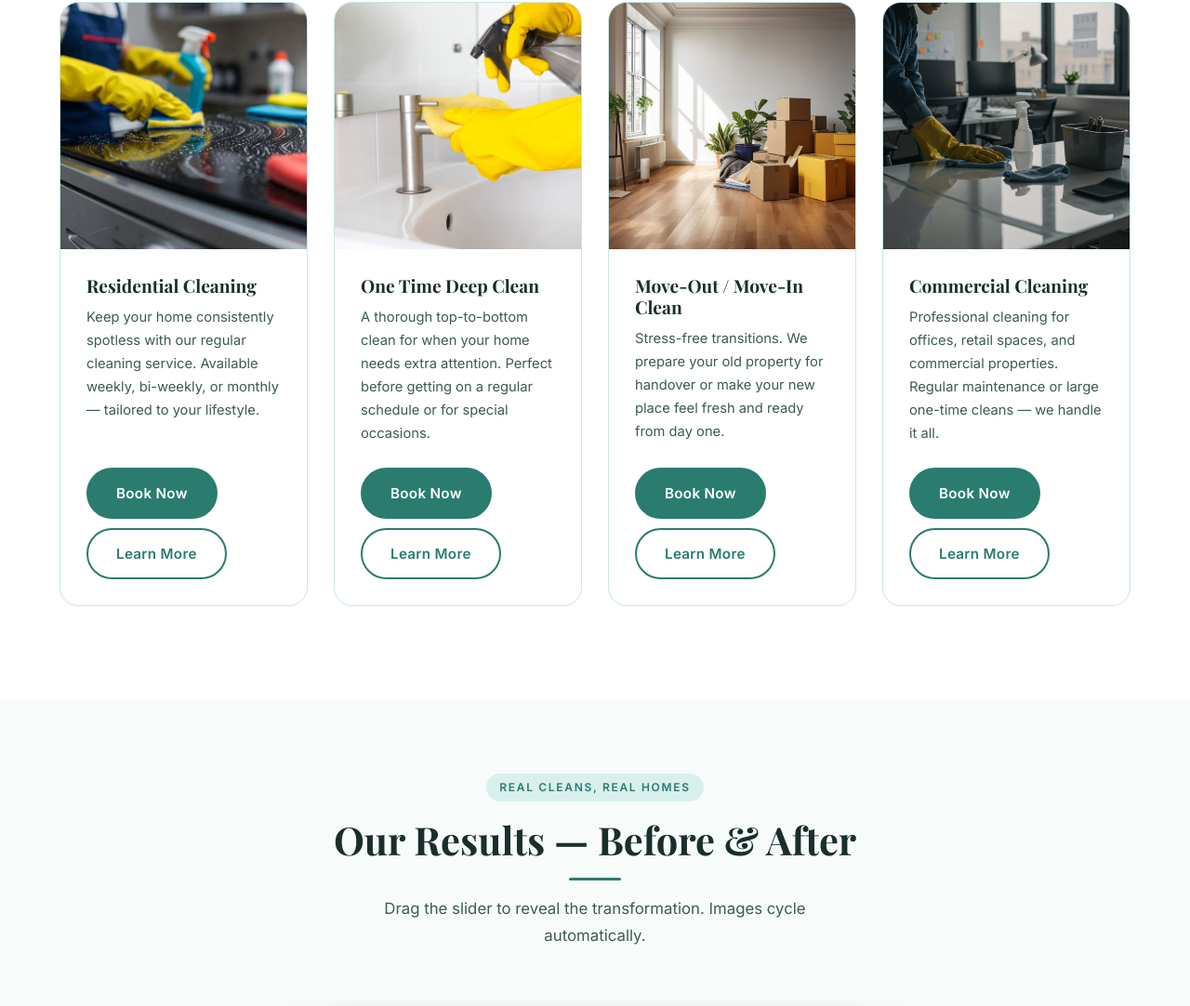
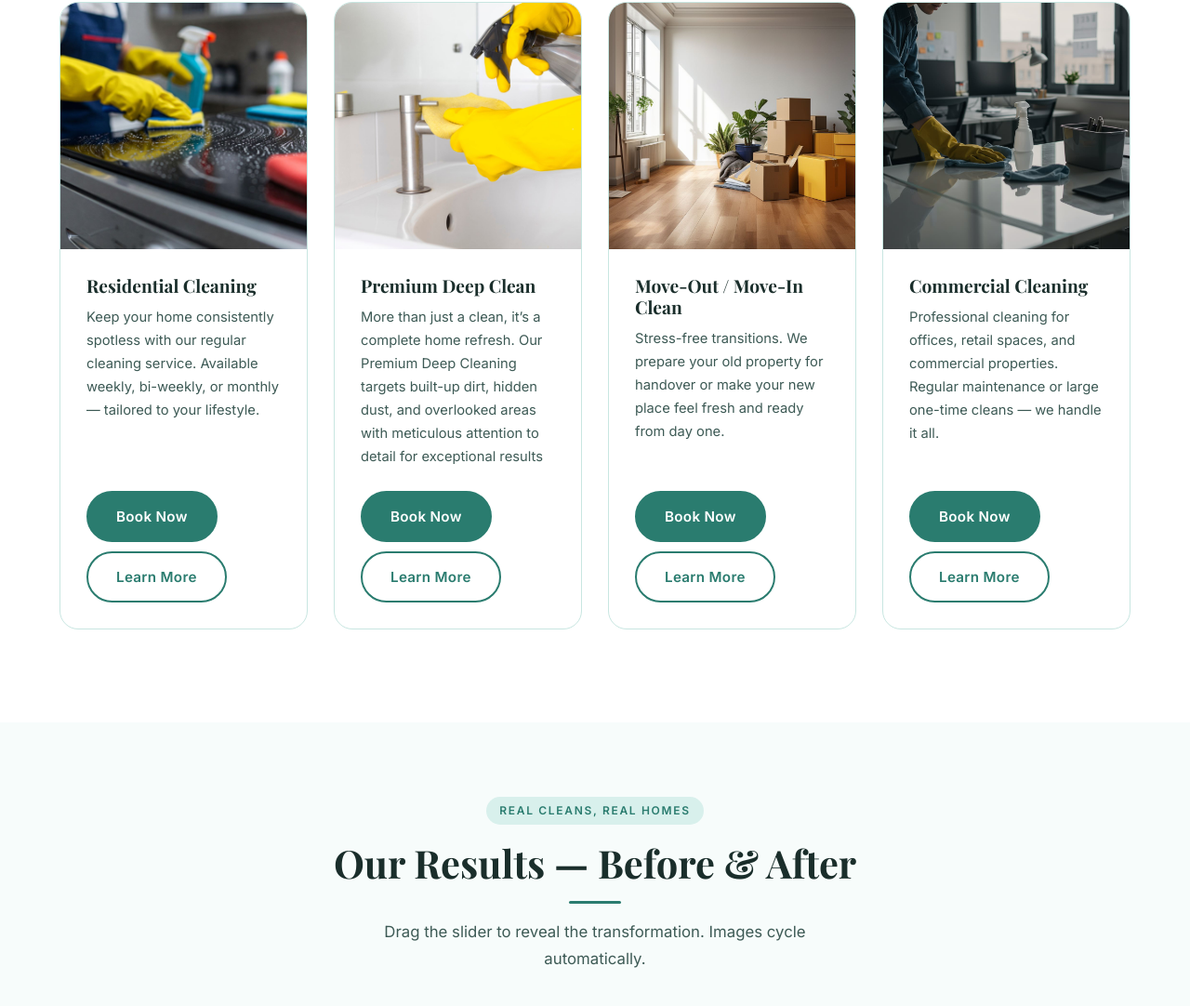
Before and after one commit to jamescooper69/cleaningwith-care-regina, a plain HTML site: page index.html in a window 1280 px wide. Shown: the part 1204-2286 px from the top of the page at 93% size. Drawn offline with nearby package versions, Linux system fonts and the light colour scheme.

Commit message:
Changed one time deep clean to premium deep clean.

```diff
--- a/index.html
+++ b/index.html
@@ -227,9 +227,8 @@
           <article class="service-card">
             <div class="service-card-icon"><img src="img/One-Time-Deep-Clean.jpg" alt="Deep Clean" /></div>
             <div class="service-card-body">
-              <h3>One Time Deep Clean</h3>
-              <p>A thorough top-to-bottom clean for when your home needs extra attention. Perfect before getting on a
-                regular schedule or for special occasions.</p>
+              <h3>Premium Deep Clean</h3>
+              <p>More than just a clean, it’s a complete home refresh. Our Premium Deep Cleaning targets built-up dirt, hidden dust, and overlooked areas with meticulous attention to detail for exceptional results</p>
               <div class="service-card-actions">
                 <a href="mailto:cleaningwithcare.team@gmail.com?subject=Book Now - Deep Clean"
                   class="btn btn-primary">Book Now</a>
```
